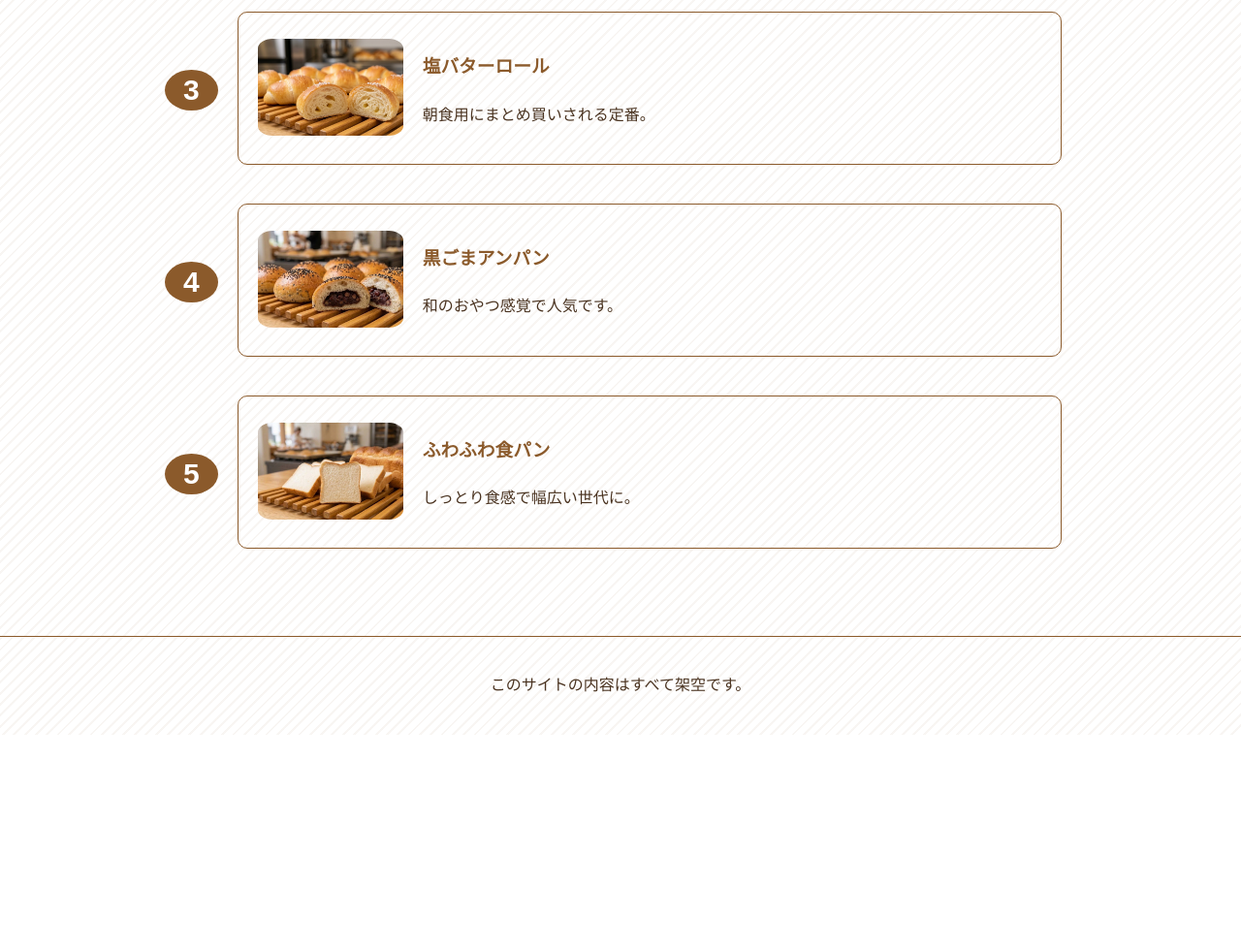
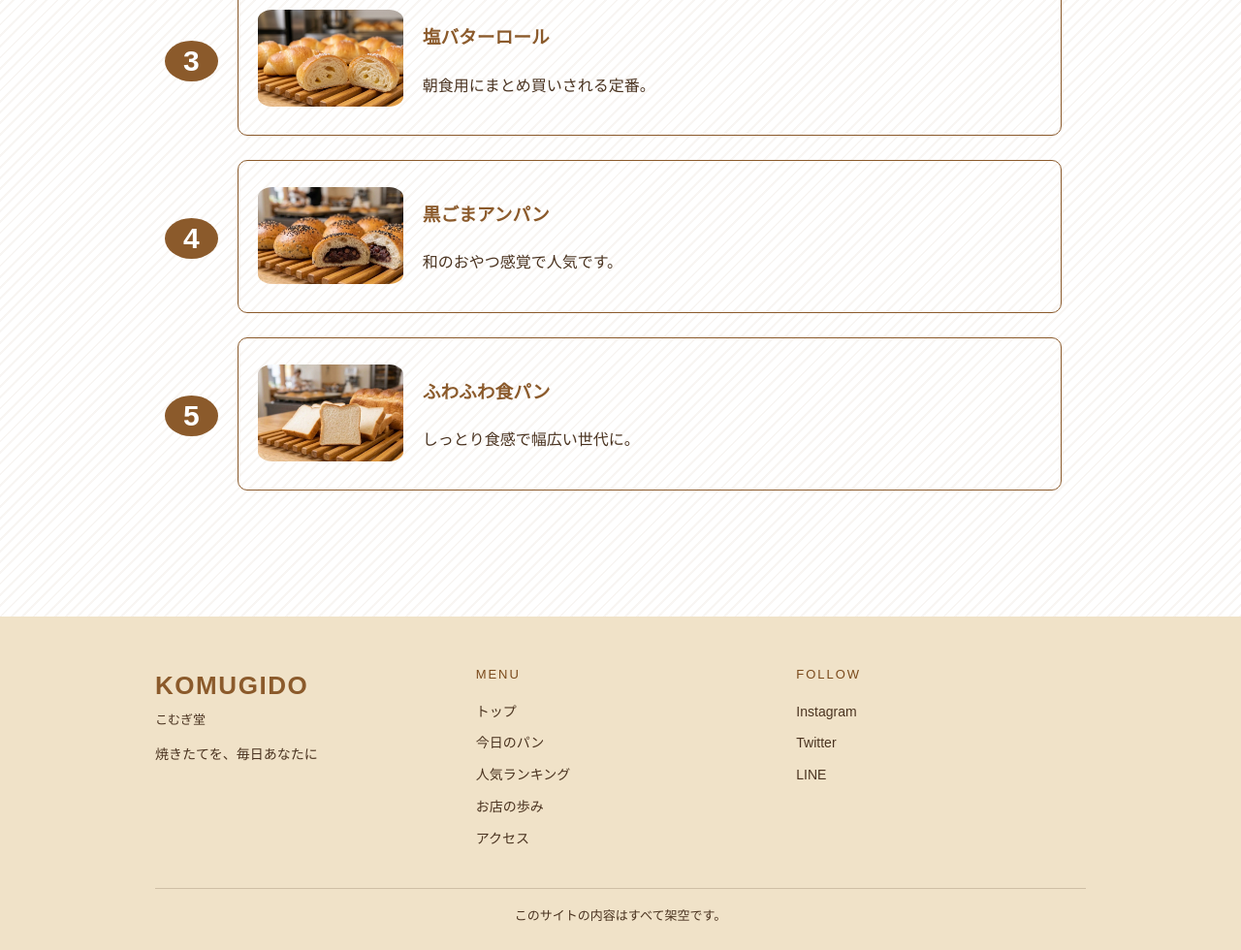
Before and after one commit to naoto2525/team-bakery, a plain HTML site: page ranking.html in a window 1280 px wide. Shown: the part 847-1827 px from the top of the page at 97% size. Before the commit the page ends 1605 px from the top, so only its background shows below. Drawn offline with Linux system fonts and the light colour scheme.

Commit message:
ranking.htmlのレイアウトを調整

```diff
--- a/ranking.html
+++ b/ranking.html
@@ -3,7 +3,7 @@
 <head>
     <meta charset="UTF-8">
     <meta name="viewport" content="width=device-width, initial-scale=1.0">
-    <title>Document</title>
+    <title>KOMUGIDO | 人気ランキング</title>
     <link rel="stylesheet" href="style.css">
 </head>
 <body>
@@ -31,7 +31,7 @@
   </section>
 
   <section style="padding-top :30px; padding-bottom: 70px;">
-    <div class="rank" style="display: flex; margin-left: 170px;">
+    <div class="rank" style="display: flex; margin-left: 170px; margin-bottom: -15px;">
     <div style="margin-top: 74px;"><span style="padding-top: 4px; padding-bottom: 5px; padding-left: 19px; padding-right: 19px; background-color: #8b5a2b; font-size: 30px; color: white; font-weight: bold; border-radius: 50%;">1</span></div>
     <div style="border: 1px solid #8b5a2b; margin: 20px; padding: 20px; gap: 20px; display: flex; width: 850px; border-radius: 10px;">
     <div style="background-image: url(Gemini_Generated_Image_7j9xsd7j9xsd7j9x.jpg); background-size: cover; border-radius: 10%; width: 150px; height: 100px; margin-top: 7px;"></div>
@@ -40,7 +40,7 @@
     <p>開店以来、不動の人気です。</p>
     </div></div></div>
 
-    <div class="rank" style="display: flex; margin-left: 170px;">
+    <div class="rank" style="display: flex; margin-left: 170px; margin-bottom:-15px">
     <div style="margin-top: 74px;"><span style="padding-top: 4px; padding-bottom: 5px; padding-left: 19px; padding-right: 19px; background-color: #8b5a2b; font-size: 30px; color: white; font-weight: bold; border-radius: 50%;">2</span></div>
     <div style="border: 1px solid #8b5a2b; margin: 20px; padding: 20px; gap: 20px; display: flex; width: 850px; border-radius: 10px;">
     <div style="background-image: url(Gemini_Generated_Image_b746f4b746f4b746.jpg); background-size: cover; border-radius: 10%; width: 150px; height: 100px; margin-top: 7px;"></div>
@@ -49,7 +49,7 @@
     <p>焼きたての時間は行列ができます。</p>
     </div></div></div>
 
-    <div class="rank" style="display: flex; margin-left: 170px;">
+    <div class="rank" style="display: flex; margin-left: 170px; margin-bottom: -15px;">
     <div style="margin-top: 74px;"><span style="padding-top: 4px; padding-bottom: 5px; padding-left: 19px; padding-right: 19px; background-color: #8b5a2b; font-size: 30px; color: white; font-weight: bold; border-radius: 50%;">3</span></div>
     <div style="border: 1px solid #8b5a2b; margin: 20px; padding: 20px; gap: 20px; display: flex; width: 850px; border-radius: 10px;">
     <div style="background-image: url(Gemini_Generated_Image_xlg95exlg95exlg9.jpg); background-size: cover; border-radius: 10%; width: 150px; height: 100px; margin-top: 7px;"></div>
@@ -58,7 +58,7 @@
     <p>朝食用にまとめ買いされる定番。</p>
     </div></div></div>
 
-    <div class="rank" style="display: flex; margin-left: 170px;">
+    <div class="rank" style="display: flex; margin-left: 170px; margin-bottom: -15px;">
     <div style="margin-top: 74px;"><span style="padding-top: 4px; padding-bottom: 5px; padding-left: 19px; padding-right: 19px; background-color: #8b5a2b; font-size: 30px; color: white; font-weight: bold; border-radius: 50%;">4</span></div>
     <div style="border: 1px solid #8b5a2b; margin: 20px; padding: 20px; gap: 20px; display: flex; width: 850px; border-radius: 10px;">
     <div style="background-image: url(Gemini_Generated_Image_4ujdeo4ujdeo4ujd.jpg); background-size: cover; border-radius: 10%; width: 150px; height: 100px; margin-top: 7px;"></div>
@@ -77,8 +77,33 @@
     </div></div></div>
   </section>
 
-  <footer style="border-top: 1px solid #8b5a2b; padding: 20px; text-align: center;">
-    <p>このサイトの内容はすべて架空です。</p>
+    <footer class="site-footer">
+    <div class="footer-inner">
+      <div class="footer-brand">
+        <p class="footer-logo">KOMUGIDO</p>
+        <p class="footer-sub">こむぎ堂</p>
+        <p class="footer-text">焼きたてを、毎日あなたに</p>
+      </div>
+      <nav class="footer-nav">
+        <h3>MENU</h3>
+        <ul>
+          <li><a href="index.html">トップ</a></li>
+          <li><a href="today.html">今日のパン</a></li>
+          <li><a href="ranking.html">人気ランキング</a></li>
+          <li><a href="history.html">お店の歩み</a></li>
+          <li><a href="access.html">アクセス</a></li>
+        </ul>
+      </nav>
+      <nav class="footer-nav">
+        <h3>FOLLOW</h3>
+        <ul>
+        <li><a href="#">Instagram</a></li>
+        <li><a href="#">Twitter</a></li>
+        <li><a href="#">LINE</a></li>
+        </ul>
+      </nav>
+    </div>
+    <p class="footer-note">このサイトの内容はすべて架空です。</p>
   </footer>
 </body>
 </html>
```
